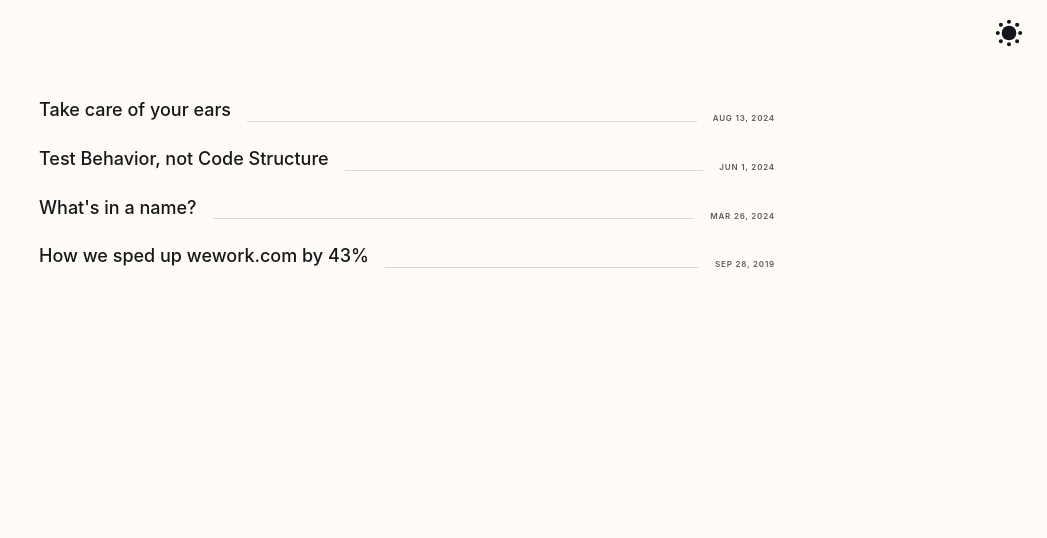
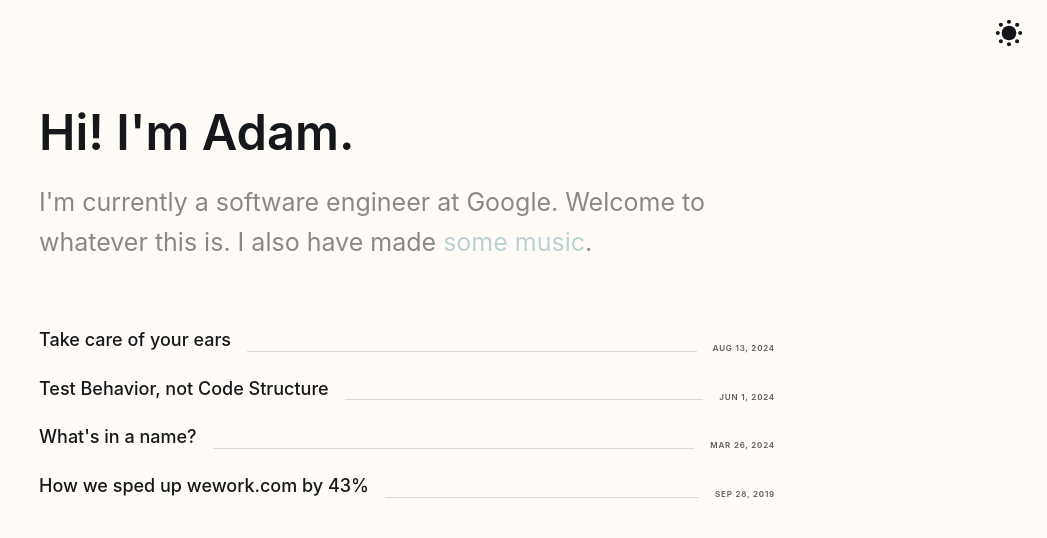
Before and after one commit to adamraider/blog, a Jekyll site: the page built from index.html, in a window 1280 px wide. Shown: the top 538 px of the page, without its empty margins (233-1280 px from the left). Built offline with Jekyll 4.4.1, drawn with Linux system fonts in a browser that asks for light colours; some web fonts are replaced.

Commit message:
add a basic bio

```diff
--- a/_sass/_base.scss
+++ b/_sass/_base.scss
@@ -196,9 +196,10 @@ body {
   &__content {
     margin-top: 3em;
   }
+}
 
 a {
-    color: inherit;
+  color: var(--accent-color);
   text-decoration: none;
   border-bottom: 1px solid rgba(255, 255, 255, 0.4);
   &:hover,
@@ -206,15 +207,20 @@ body {
     border-bottom: 1px solid rgba(255, 255, 255, 0.9);
   }
 }
-}
+
 .postPreview {
   display: flex;
   align-items: flex-end;
   margin: 0 0 1.25em 0;
   flex-direction: column;
   color: var(--color);
-  text-decoration: none;
+  text-decoration: none !important;
+  border: 0;
 
+  &:hover,
+  &:focus {
+    text-decoration: none !important;
+  }
   @include medium {
     align-items: flex-end;
     flex-direction: row;
--- a/index.html
+++ b/index.html
@@ -3,6 +3,10 @@ layout: default
 ---
 
 <div class="container">
+  <header style="margin-bottom: 4rem;">
+    <h1 style="margin-bottom: 0">Hi! I'm Adam.</h1>
+    <p class="subheading"> I'm currently a software engineer at Google. Welcome to whatever this is. I also have made <a href="https://youtube.com/ixraider">some music</a>.</p>
+  </header>
   <div class="posts">
     {% for post in site.posts %}
      {% if post.external_url %}
```
Lines whose indentation alone changed are shown as unchanged.
